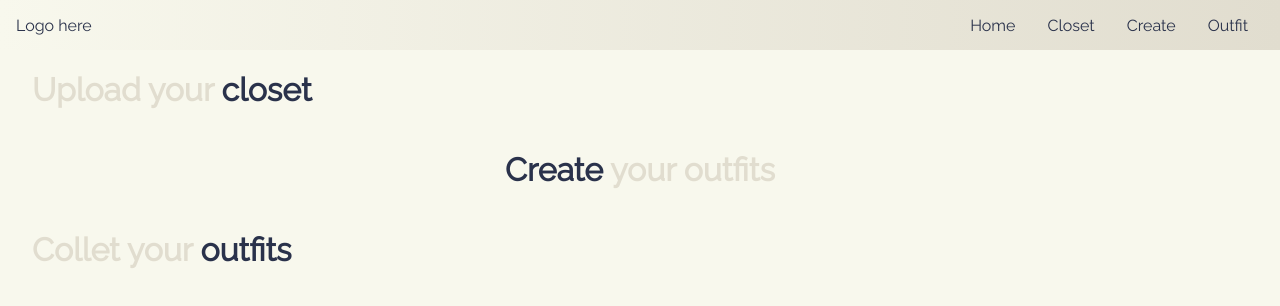
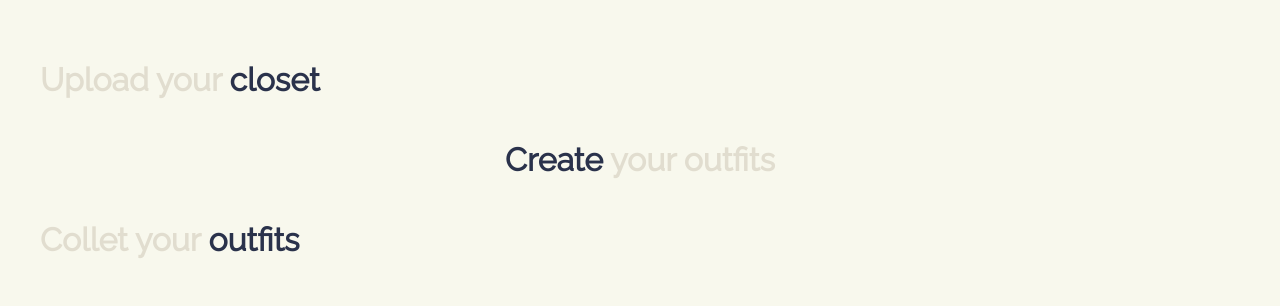
Before and after one commit to AliDabdoub/exjobb-malmoGrupp, a Next.js app in the folder exjobb/: page / in a window 1280 px wide. Shown: the top 306 px of the page. Built offline with nearby package versions, Linux system fonts and the light colour scheme.

Commit message:
navbar justerad

```diff
--- a/exjobb/pages/_app.js
+++ b/exjobb/pages/_app.js
@@ -3,7 +3,7 @@ import Navbar from '../src/components/Navbar'
 
 function MyApp({ Component, pageProps }) {
   return <>
-  <Navbar/>
+
   <Component {...pageProps} />
   </>
 
--- a/exjobb/pages/closet/index.js
+++ b/exjobb/pages/closet/index.js
@@ -1,6 +1,7 @@
 import React, { useEffect, useState } from "react";
 import Link from "next/link";
 import styles from "styles/closet.module.scss";
+import Navbar from '../../src/components/Navbar'
 // import clothingId from "./[clothingId]"
 
 // import "../clothes/clothes.json"
@@ -18,6 +19,7 @@ const Closet = ({ closet }) => {
 
     return (
         <div className={styles.closet__container}>
+            <Navbar />
             <div className={styles.closet}>
                 {closet.clothes.map(c => (
                     <div className={styles.closet__image} key={closet.id}>
--- a/exjobb/pages/create/index.js
+++ b/exjobb/pages/create/index.js
@@ -3,6 +3,7 @@ import EmblaCarousel from "components/EmblaCarousel/EmblaCarousel";
 import { mediaByTop, mediaByBottom, mediaByShoe } from "db";
 import emblaCarouselReact from "embla-carousel-react";
 import { STORAGE_KEY } from "constants";
+import Navbar from '../../src/components/Navbar'
 
 
 const CreatePage = (props) => {
@@ -29,6 +30,7 @@ const CreatePage = (props) => {
   return (
     <main>
       <div>
+      <Navbar />
         <EmblaCarousel slides={mediaByTop} onSelect={handleSelect('top')} />
         <EmblaCarousel slides={mediaByBottom} onSelect={handleSelect('bottom')} />
         <EmblaCarousel slides={mediaByShoe} onSelect={handleSelect('shoe')} />
--- a/exjobb/pages/index.js
+++ b/exjobb/pages/index.js
@@ -5,9 +5,7 @@ export default function Home() {
   return (
     <div className={styles.container}>
       <div className={styles.linkUpper}><h1>Upload your <Link href='/closet'><a>closet</a></Link><br></br></h1></div>
-
       <div className={styles.linkMittle}><h1><Link href='/create'><a>Create</a></Link> your outfits</h1></div>
-
       <div className={styles.LinkBelow}><h1>Collet your <Link href='/outfit'><a>outfits</a></Link></h1></div>
 
     </div>
--- a/exjobb/src/styles/Home.module.scss
+++ b/exjobb/src/styles/Home.module.scss
@@ -2,6 +2,7 @@ $base-color: #f8f8ed;
 $accent-light: #e1ddcf;
 $accent-dark: #2a324b;
 $dark-color: black;
+
 
 .linkUpper {
   display: flex;
@@ -13,10 +14,11 @@ $dark-color: black;
 }
 .linkBelow {
   display: flex;
-  justify-content: end;
+  justify-content: left;
 }
 .container {
-  padding: 0 2rem;
+  padding: 40px;
+  padding-left: 40px;
 }
 
 .main {
```
Also changed, not shown: exjobb/pages/outfit/index.js (+6 -1 lines).
